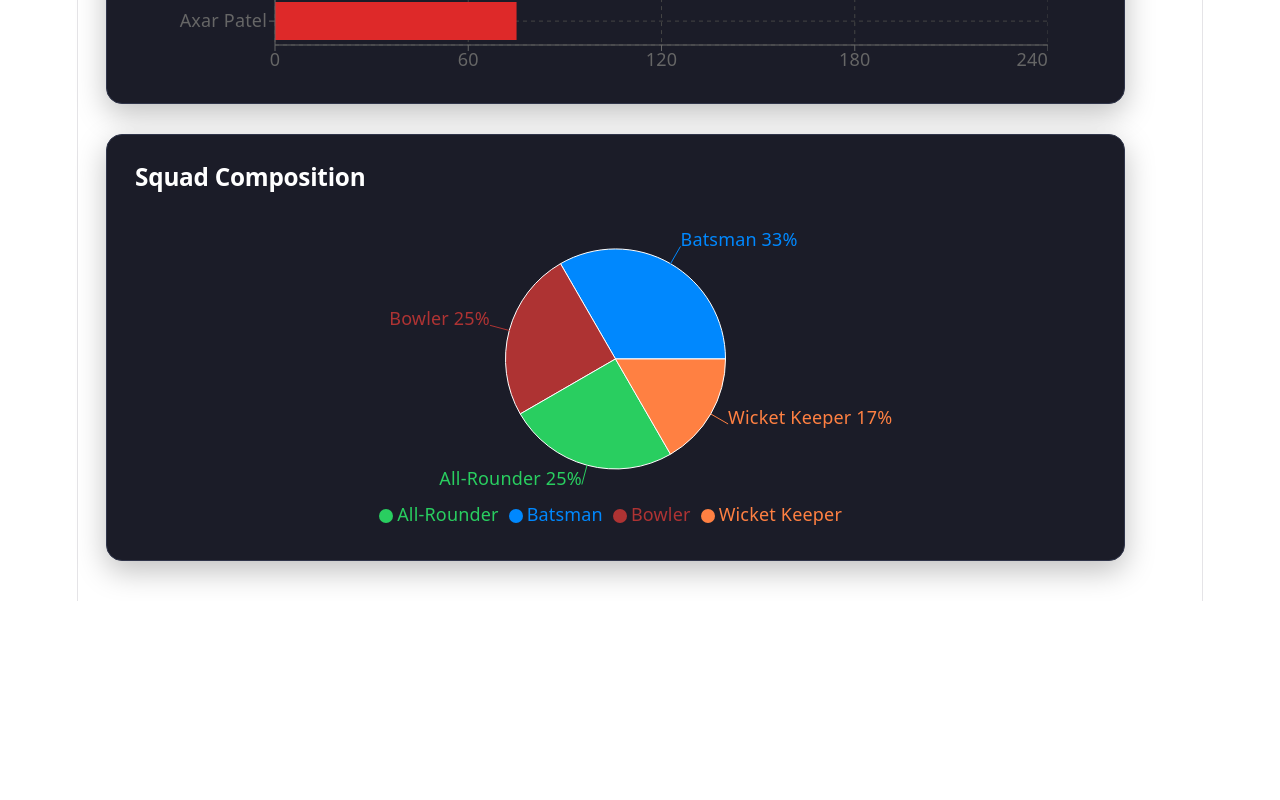
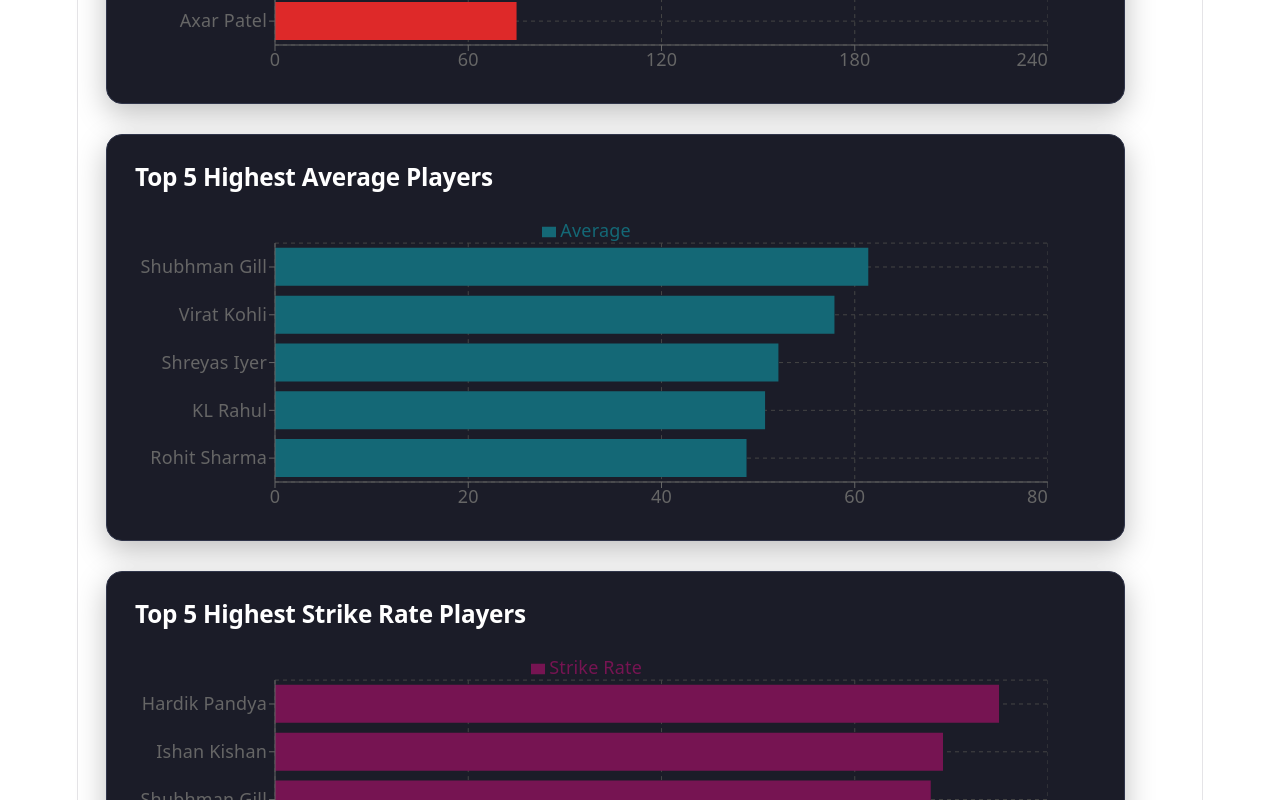
Before and after one commit to royalknight71/criclyst, a React (Vite) app: page /analytics in a window 1280 px wide. Shown: the part 1240-2040 px from the top of the page. Before the commit the page ends 1841 px from the top, so only its background shows below. Built offline with nearby package versions, Linux system fonts and the light colour scheme.

Commit message:
Added some more analytics graph

```diff
--- a/src/pages/Analytics.jsx
+++ b/src/pages/Analytics.jsx
@@ -17,12 +17,16 @@
 import {
     getTopRuns,
     getTopWickets,
-    getRoleDistribution
+    getRoleDistribution,
+    getTopAvg,
+    getTopSR
 } from "../utils/analytics";
 
 function Analytics(){
     const topruns=getTopRuns(players)
     const topwickets=getTopWickets(players)
+    const topavg=getTopAvg(players)
+    const topSR=getTopSR(players)
     const data = getRoleDistribution(players)
     const COLORS = ['#0088FE', '#ae3333', '#29ce60', '#FF8042'];
     return (
@@ -75,6 +79,22 @@
                 color="#de2929"
                 name="Wickets"
             />
+            <AnalyticsBarChart
+                title="Top 5 Highest Average Players"
+                data={topavg}
+                dataKey="average"
+                namekey="name"
+                color="#146876"
+                name="Average"
+            />
+            <AnalyticsBarChart
+                title="Top 5 Highest Strike Rate Players"
+                data={topSR}
+                dataKey="strikeRate"
+                namekey="name"
+                color="#761452"
+                name="Strike Rate"
+            />
         <RolePieChart
         title="Squad Composition"
         data={data}
--- a/src/utils/analytics.js
+++ b/src/utils/analytics.js
@@ -7,10 +7,27 @@
     )
 }
 
+
 export function getTopWickets(players){
     return (
     [...players]
     .sort((a, b) => b.wickets - a.wickets)
+    .slice(0,5)
+    )
+}
+
+export function getTopAvg(players){
+    return (
+    [...players]
+    .sort((a, b) => b.average - a.average)
+    .slice(0,5)
+    )
+}
+
+export function getTopSR(players){
+    return (
+    [...players]
+    .sort((a, b) => b.strikeRate - a.strikeRate)
     .slice(0,5)
     )
 }
```
